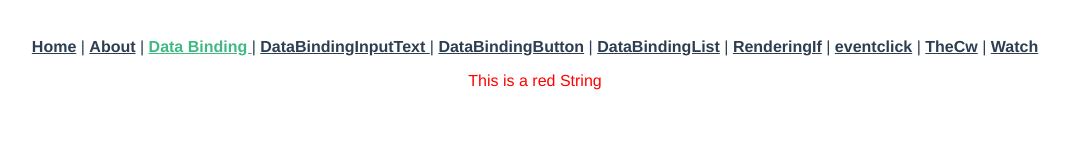
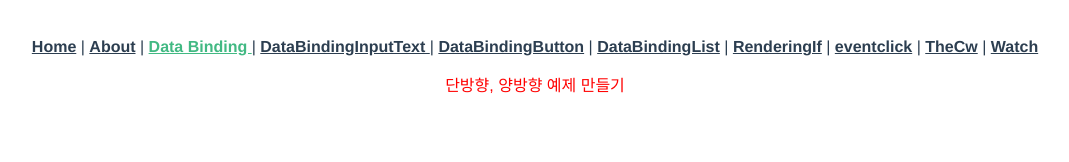
Before and after one commit to clouari/hagun_node.js_vue, a Vue app in the folder vue-project-manually/: page /databinding in a window 1280 px wide. Shown: the top 162 px of the page, without its empty margins (105-1174 px from the left). Built offline with nearby package versions, Linux system fonts and the light colour scheme.

Commit message:
5/2 단방향, 양방향 예제 만들기

```diff
--- a/vue-project-manually/src/views/DataBinding.vue
+++ b/vue-project-manually/src/views/DataBinding.vue
@@ -8,7 +8,7 @@
 export default {
   data () {
     return {
-      htmlString: '<p style="color:red;">This is a red String</p>'
+      htmlString: '<p style="color:red;">단방향, 양방향 예제 만들기</p>'
     }
   }
 }
```
